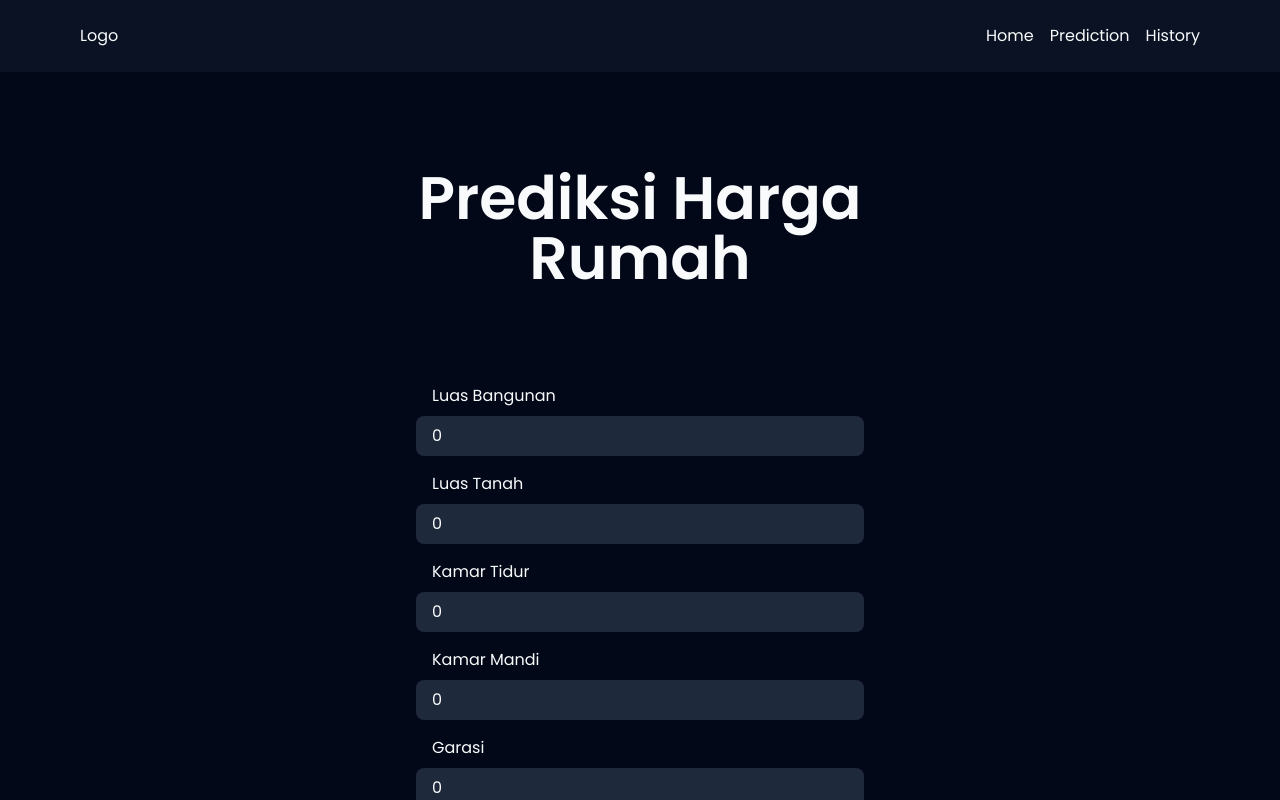
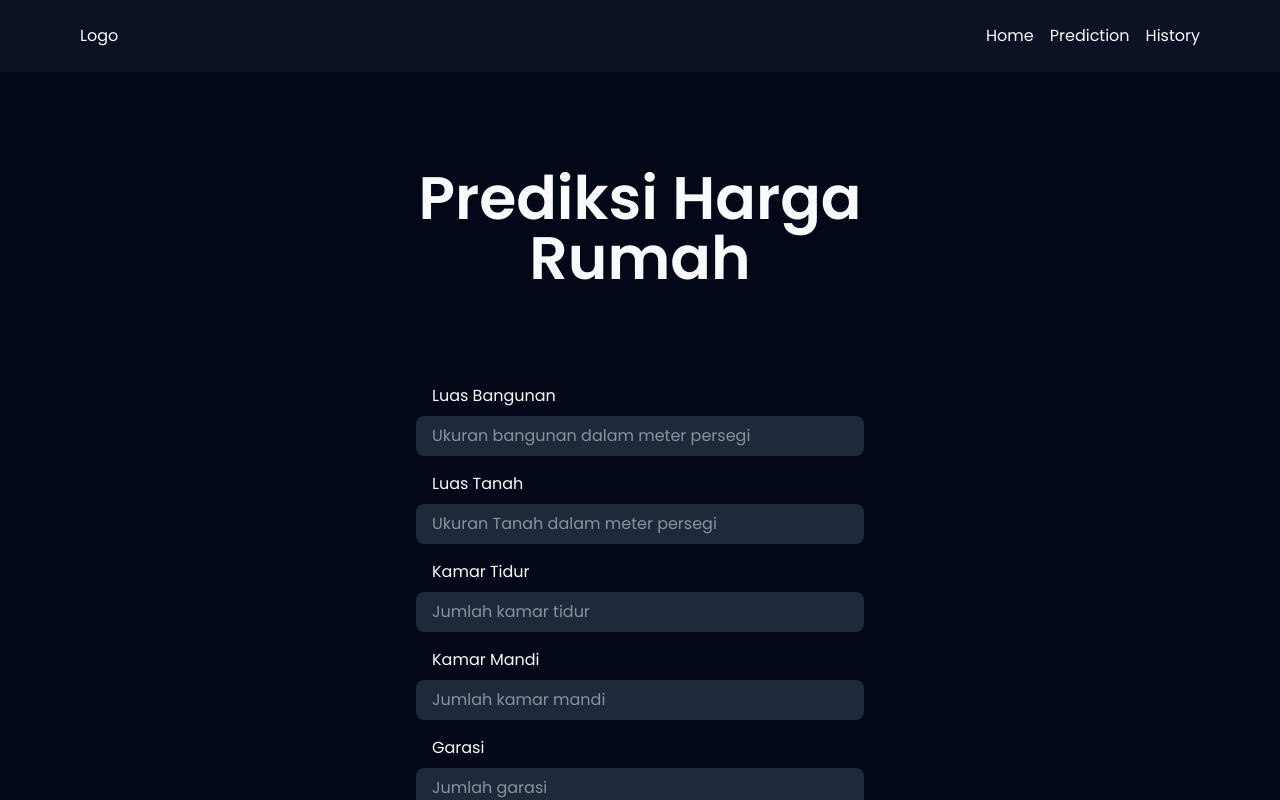
Before and after one commit to bladumdum/smart-property, a React (Vite) app in the folder smart-property/: page /prediction in a window 1280 px wide. Shown: the top 800 px of the page. Built offline with nearby package versions, Linux system fonts and the light colour scheme.

Commit message:
style: menghapus teks 0 pada input field

```diff
--- a/smart-property/src/components/prediction/HouseForm.jsx
+++ b/smart-property/src/components/prediction/HouseForm.jsx
@@ -4,11 +4,11 @@ import { predictionHouse } from "../../services/api";
 
 export default function HouseForm({ setPrediction }) {
   const [formData, setFormData] = useState({
-    LB: Number(""),
-    LT: Number(""),
-    KT: Number(""),
-    KM: Number(""),
-    GRS: Number(""),
+    LB: "",
+    LT: "",
+    KT: "",
+    KM: "",
+    GRS: "",
   });
 
   const inputContents = [
@@ -97,7 +97,7 @@ export default function HouseForm({ setPrediction }) {
     }));
   };
 
-  const resetForm = (e) => {
+  const resetForm = () => {
     setFormData({
       LB: "",
       LT: "",
```
